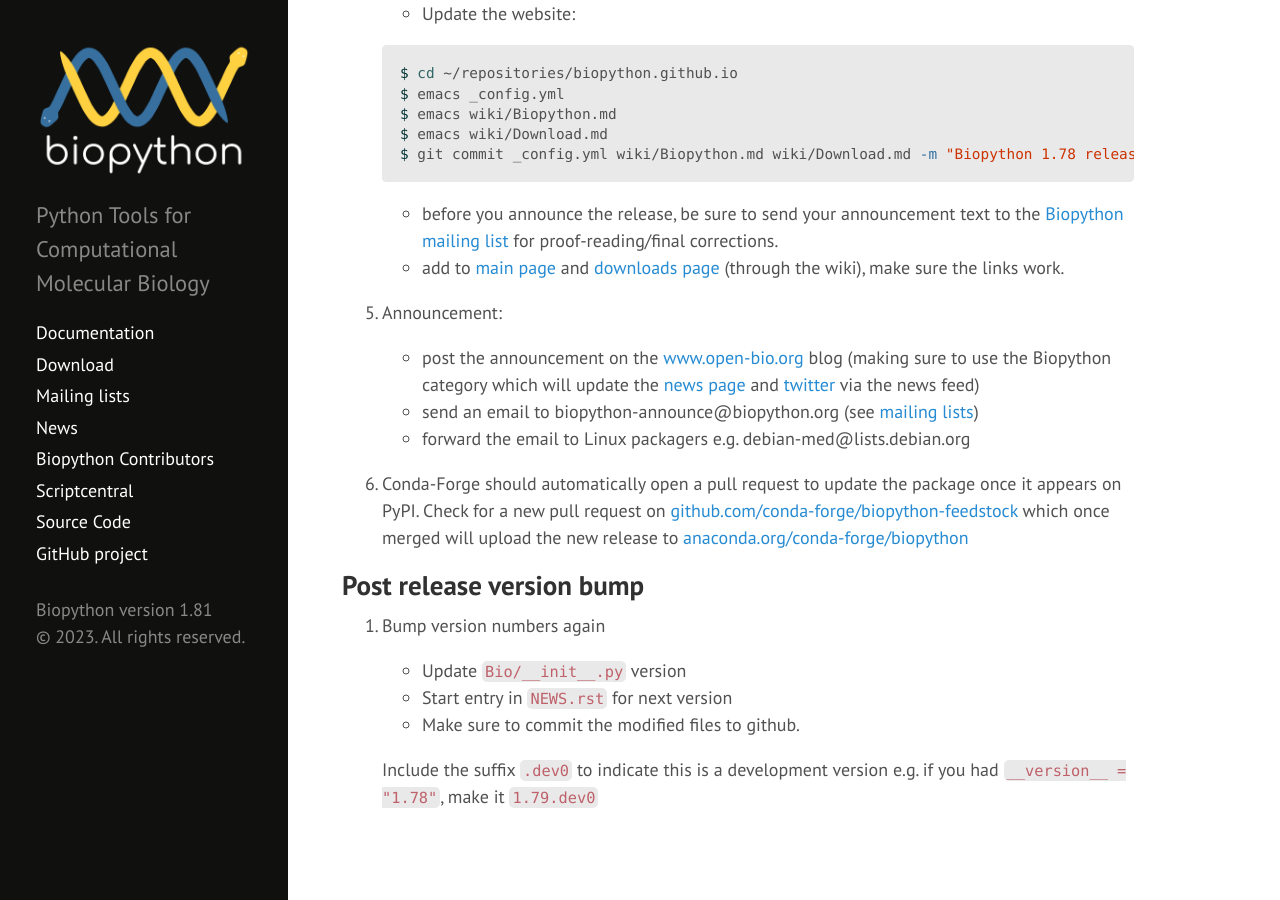
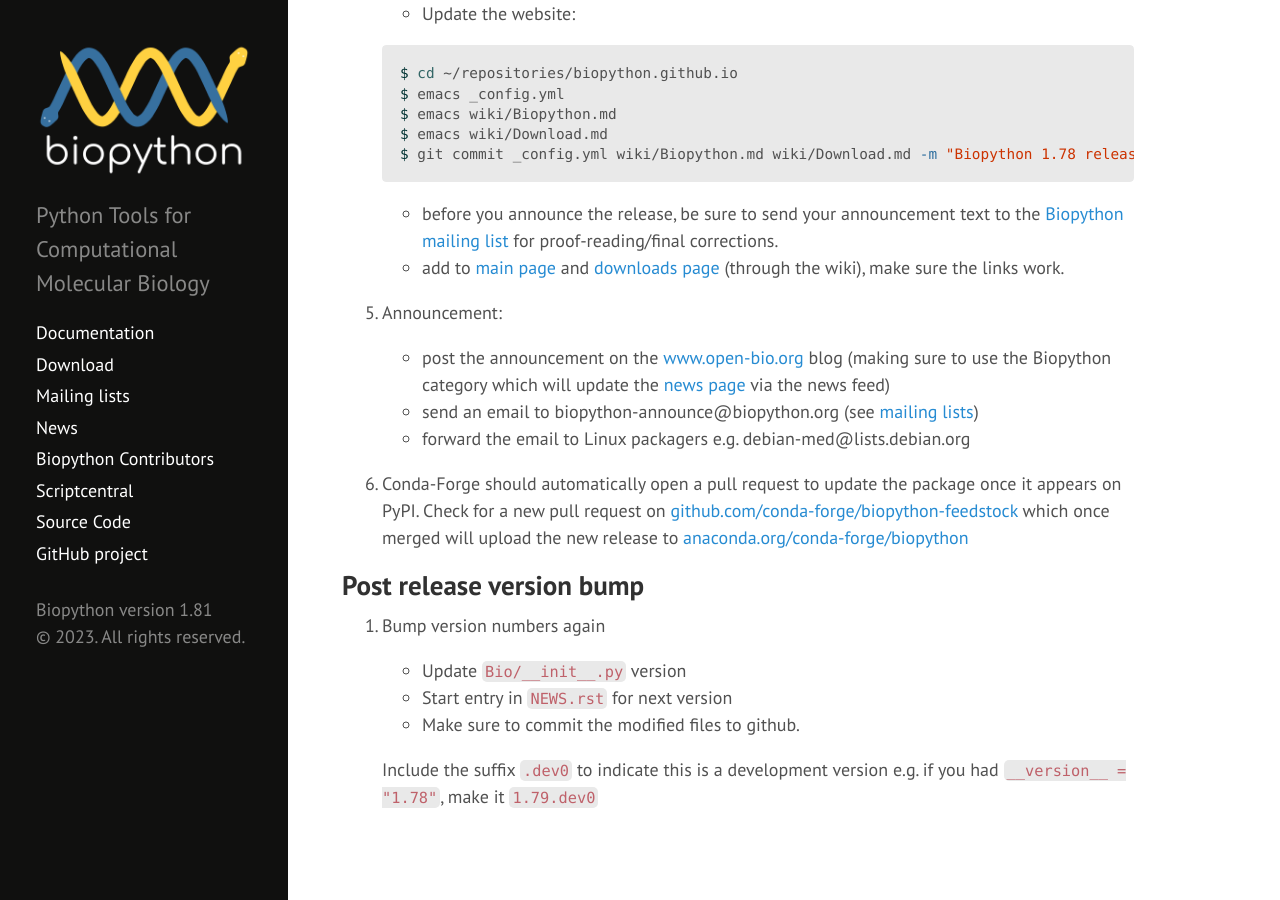
Before and after one commit to biopython/biopython.github.io, a Jekyll site: the page built from wiki/Building_a_release.md, in a window 1280 px wide and 900 px high, scrolled down 5708 px. Built offline with Jekyll 4.4.1, drawn with Linux system fonts in a browser that asks for light colours.

Commit message:
No more Twitter

```diff
--- a/wiki/Building_a_release.md
+++ b/wiki/Building_a_release.md
@@ -293,8 +293,7 @@ Tagging the release, and uploading
 
     - post the announcement on the [www.open-bio.org](https://www.open-bio.org)
       blog (making sure to use the Biopython category which will update the
-      [news page](News "wikilink") and [twitter](http://twitter.com/Biopython)
-      via the news feed)
+      [news page](News "wikilink") via the news feed)
     - send an email to biopython-announce@biopython.org
       (see [mailing lists](Mailing_lists "wikilink"))
     - forward the email to Linux packagers e.g.
```
